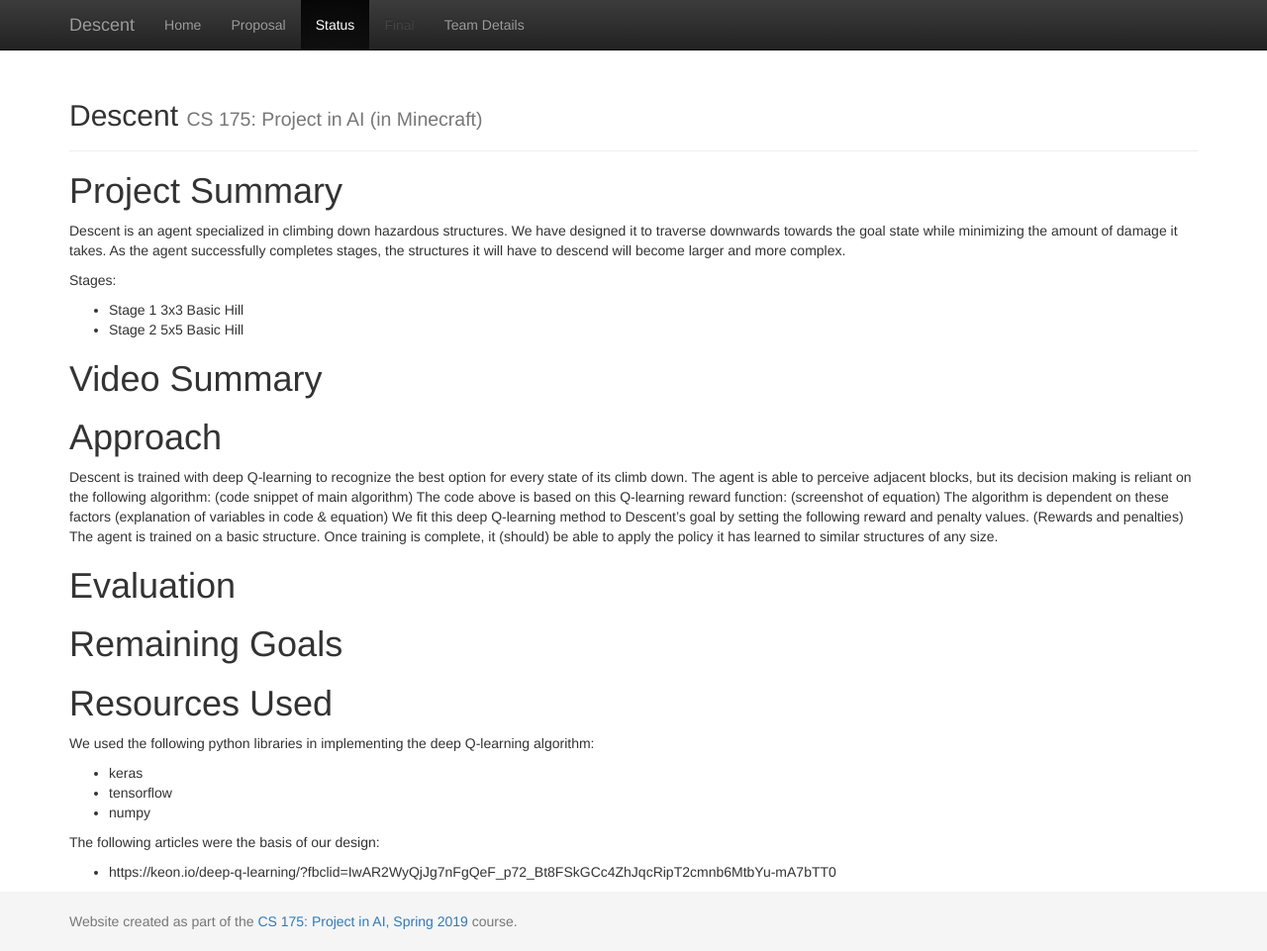
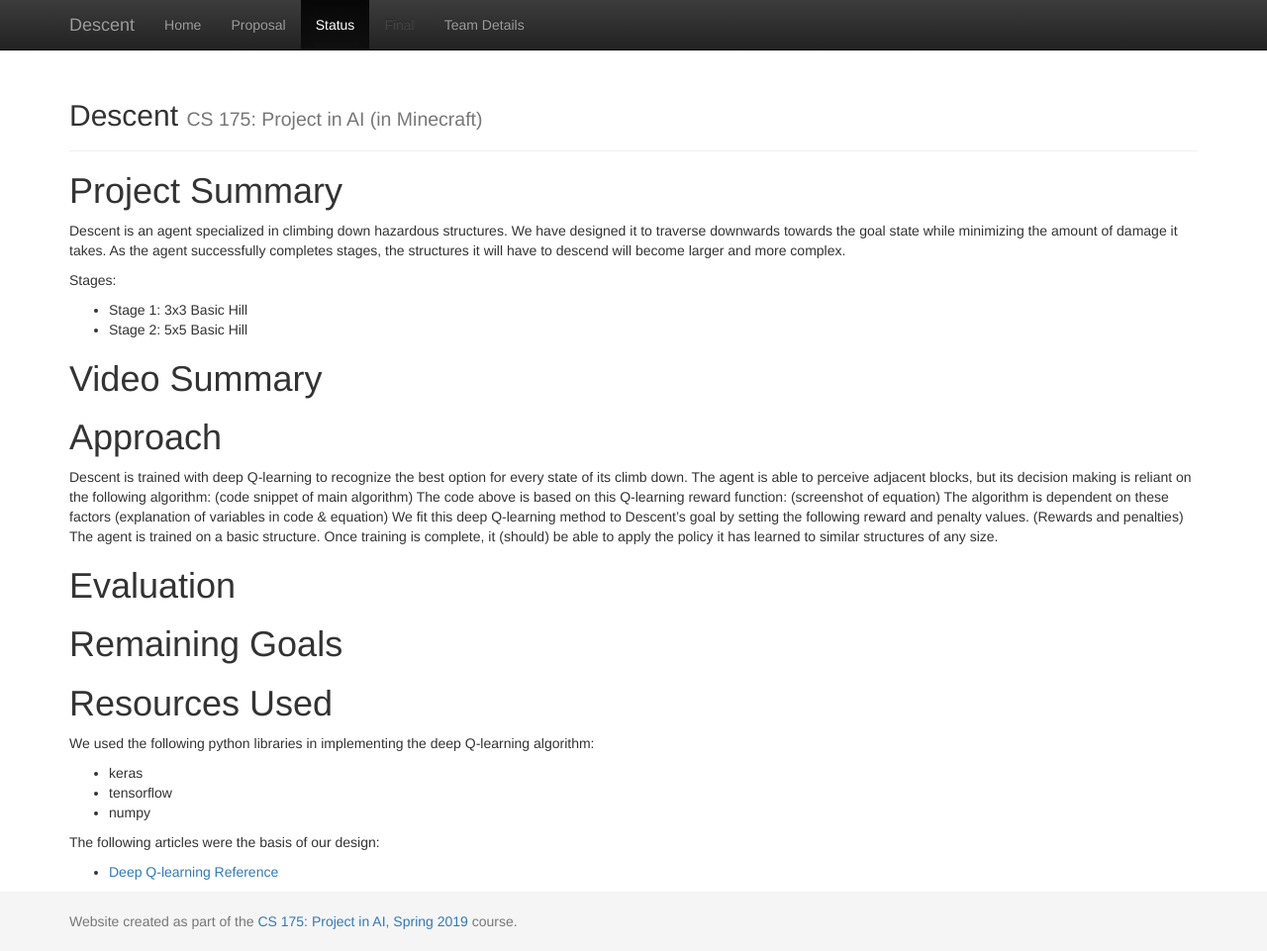
Before and after one commit to JasonMehroziad/Descendant, a Jekyll site: the page built from docs/status.md, in a window 1280 px wide and 961 px high. Shown: the whole window at 99% size. Built offline with Jekyll 4.4.1, drawn with Linux system fonts in a browser that asks for light colours.

Commit message:
updated url

```diff
--- a/docs/status.md
+++ b/docs/status.md
@@ -7,8 +7,8 @@ title: Status
 Descent is an agent specialized in climbing down hazardous structures. We have designed it to traverse downwards towards the goal state while minimizing the amount of damage it takes. As the agent successfully completes stages, the structures it will have to descend will become larger and more complex.
 
 Stages:
-  - Stage 1 3x3 Basic Hill
-  - Stage 2 5x5 Basic Hill
+  - Stage 1: 3x3 Basic Hill
+  - Stage 2: 5x5 Basic Hill
 
 # Video Summary
 
@@ -34,4 +34,4 @@ We used the following python libraries in implementing the deep Q-learning algor
   - numpy
 
 The following articles were the basis of our design:
-  - https://keon.io/deep-q-learning/?fbclid=IwAR2WyQjJg7nFgQeF_p72_Bt8FSkGCc4ZhJqcRipT2cmnb6MtbYu-mA7bTT0
+  - [Deep Q-learning Reference](https://keon.io/deep-q-learning/?fbclid=IwAR2WyQjJg7nFgQeF_p72_Bt8FSkGCc4ZhJqcRipT2cmnb6MtbYu-mA7bTT0)
```
